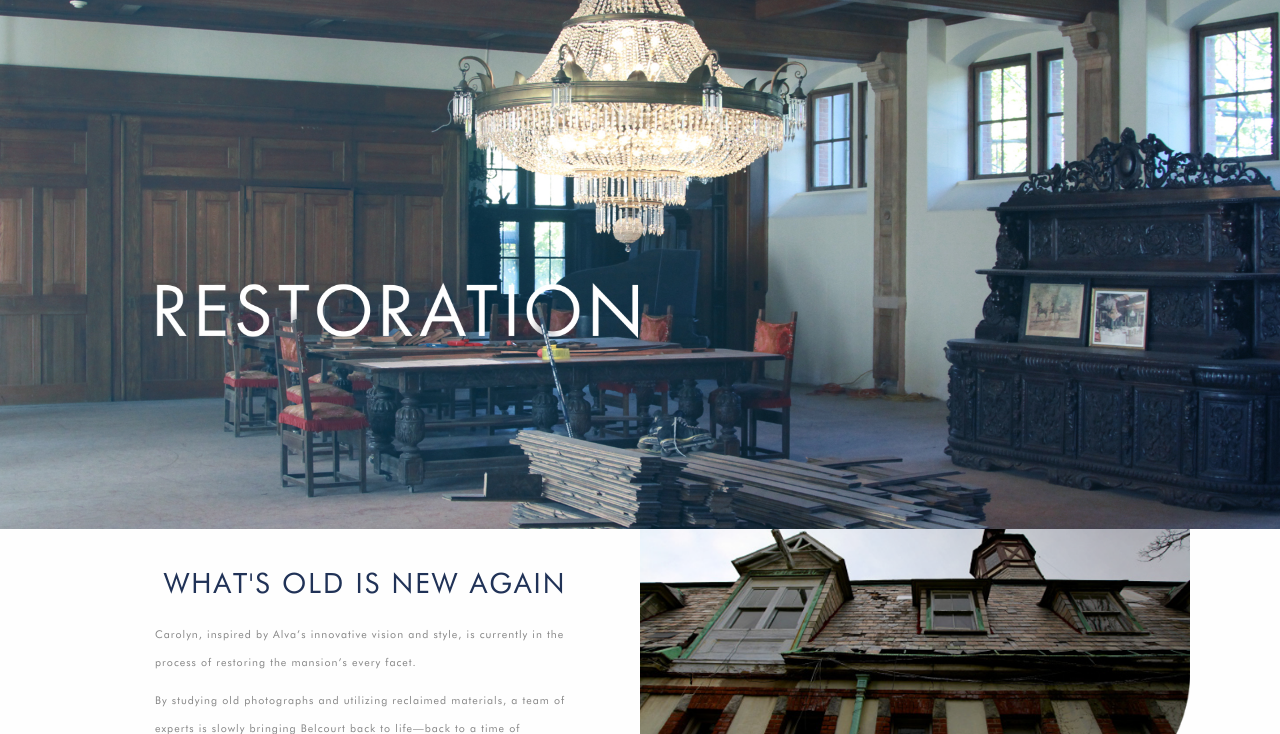
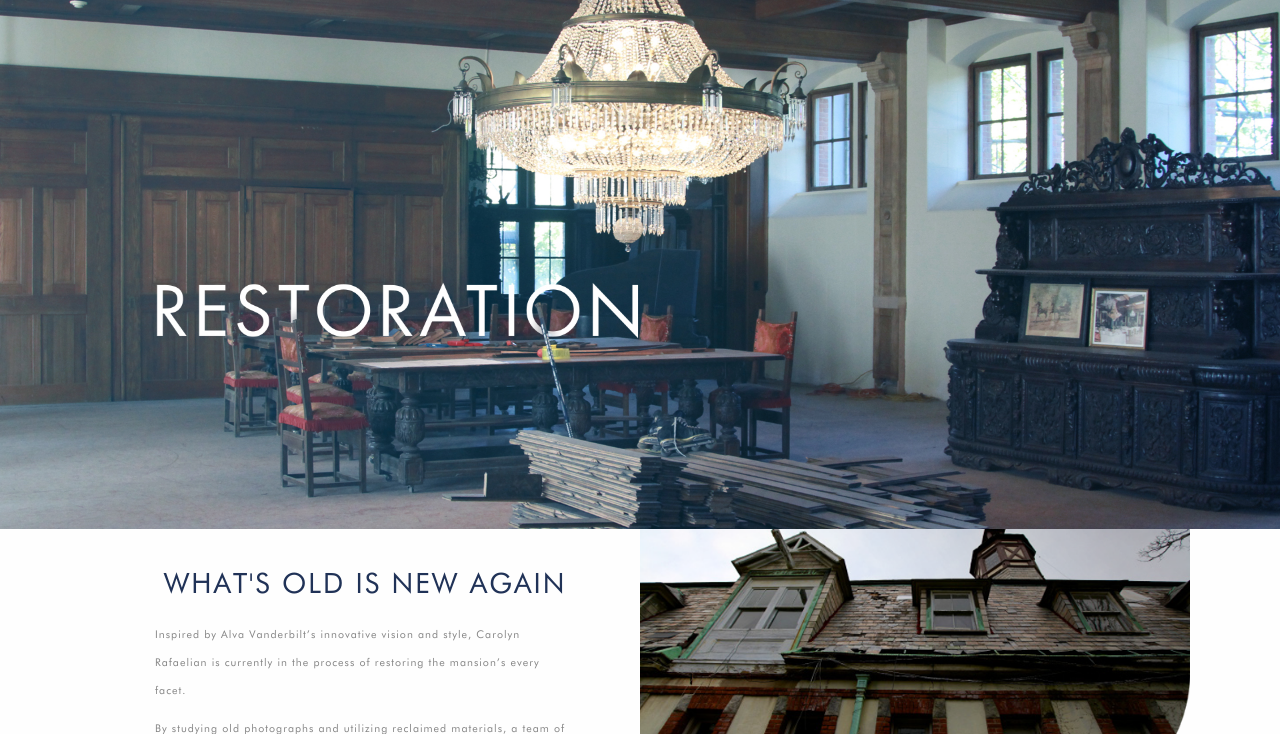
Before and after one commit to Delavie-Media/BM-Site, a plain HTML site: page restoration.html in a window 1280 px wide. Shown: the part 66-800 px from the top of the page. Drawn offline with nearby package versions, Linux system fonts and the light colour scheme.

Commit message:
First Push of Text Changes

```diff
--- a/restoration.html
+++ b/restoration.html
@@ -55,7 +55,7 @@
       <div class="whatsoldisnewagain large-6 small-12 columns">
         <h1>What's Old Is New Again</h1>
         <p>
-          Carolyn, inspired by Alva’s innovative vision and style, is currently in the process
+          Inspired by Alva Vanderbilt’s innovative vision and style, Carolyn Rafaelian is currently in the process
           of restoring the mansion’s every facet.
         </p>
         <p>
@@ -81,7 +81,7 @@
           <h1>From The Gilded Era <br> To The Green Age</h1>
           <p>
             By using cutting-edge technology, the team could make precise restorations—unearthing the mansion’s
-            original beauty in the most eco- conscious, sustainable way possible. Belcourt is among the few historic
+            original beauty in the most eco-conscious, sustainable way possible. Belcourt is among the few historic
             mansions that utilize solar PV and geothermal systems to offset environmental damage.
           </p>
         </div>
```
